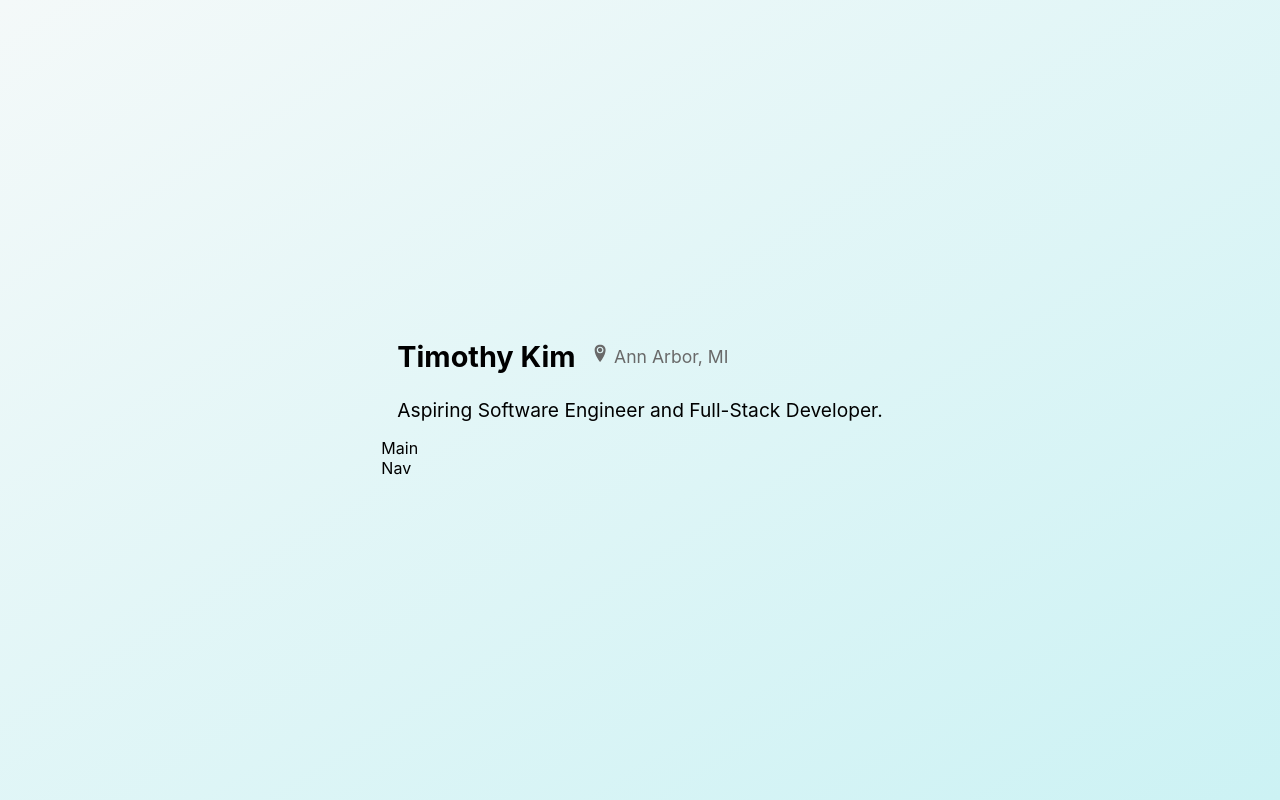
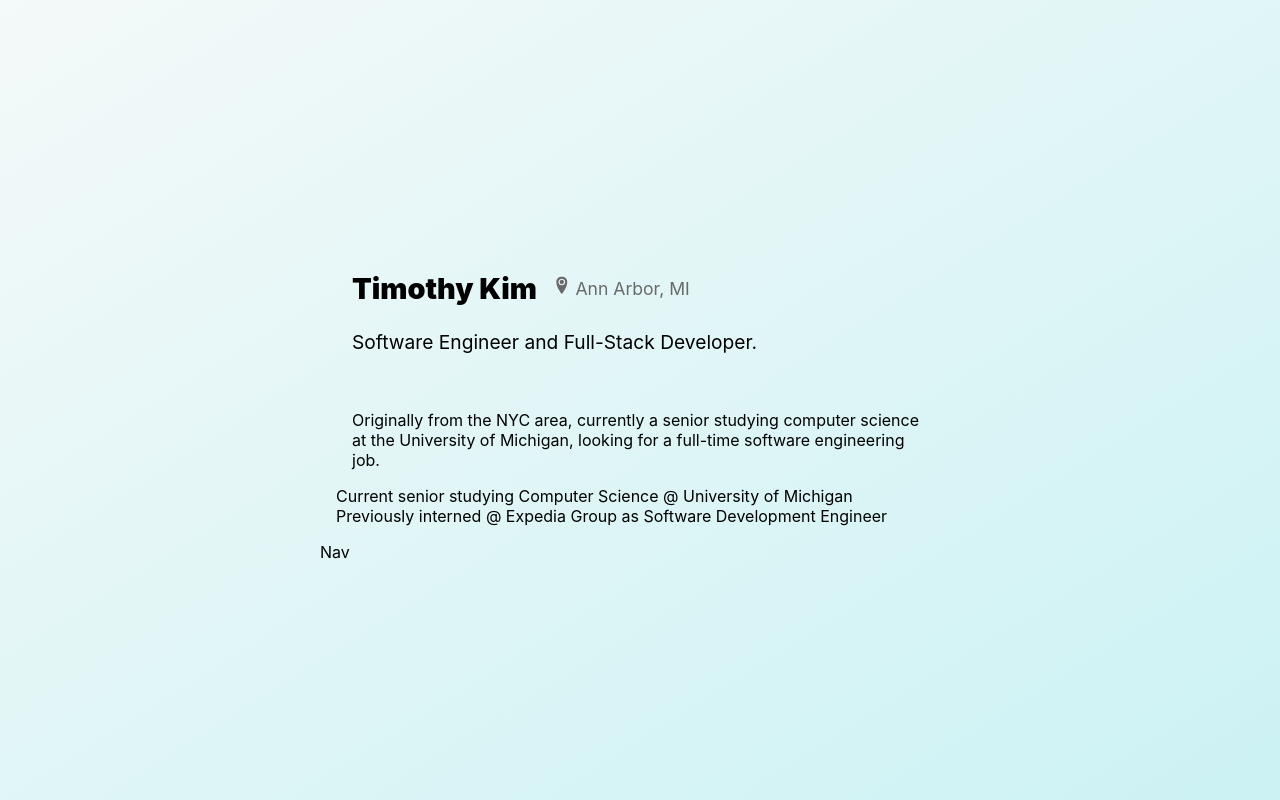
Before and after one commit to timjwkim/Personal-Website, a React (Create React App) app: page / in a window 1280 px wide. Built offline with nearby package versions, Linux system fonts and the light colour scheme.

Commit message:
clean up title styling

```diff
--- a/src/Main/Main.css
+++ b/src/Main/Main.css
@@ -0,0 +1,9 @@
+.Main {
+  padding: 8px;
+  margin: 8px;
+}
+
+.Main-text {
+  padding: 8px;
+  margin: 8px;
+}
--- a/src/Main/Main.js
+++ b/src/Main/Main.js
@@ -4,7 +4,19 @@ import './Main.css';
 const Main = () => {
   return (
     <div className="Main">
-      Main
+      <div className="Main-text">
+        Originally from the NYC area, currently a senior studying computer science
+        at the University of Michigan, looking for a full-time software engineering
+        job.
+      </div>
+      <div className="Main-sub">
+        <div className="Main-sub-pres">
+          Current senior studying Computer Science @ University of Michigan
+        </div>
+        <div className="Main-sub-prev">
+          Previously interned @ Expedia Group as Software Development Engineer
+        </div>
+      </div>
     </div>
   )
 }
--- a/src/Title/Title.css
+++ b/src/Title/Title.css
@@ -1,3 +1,8 @@
+.Title {
+  padding: 8px;
+  margin: 8px;
+}
+
 .Title-header {
   height: 35px;
   line-height: 35px;
@@ -9,6 +14,7 @@
   float: left;
   margin-right: 16px;
   font-size: 1.8em;
+  font-weight: 900;
 }
 
 .Title-header-icon {
--- a/src/Title/Title.js
+++ b/src/Title/Title.js
@@ -7,14 +7,14 @@ const Title = () => {
     <div className="Title">
       <div className="Title-header">
         <div className="Title-header-name">
-          <b>Timothy Kim</b>
+          Timothy Kim
         </div>
         <div className="Title-header-icon">
           <ImLocation2 /> Ann Arbor, MI
         </div>
       </div>
       <div className="Title-sub">
-        Aspiring Software Engineer and Full-Stack Developer.
+        Software Engineer and Full-Stack Developer.
       </div>
     </div>
   )
```
